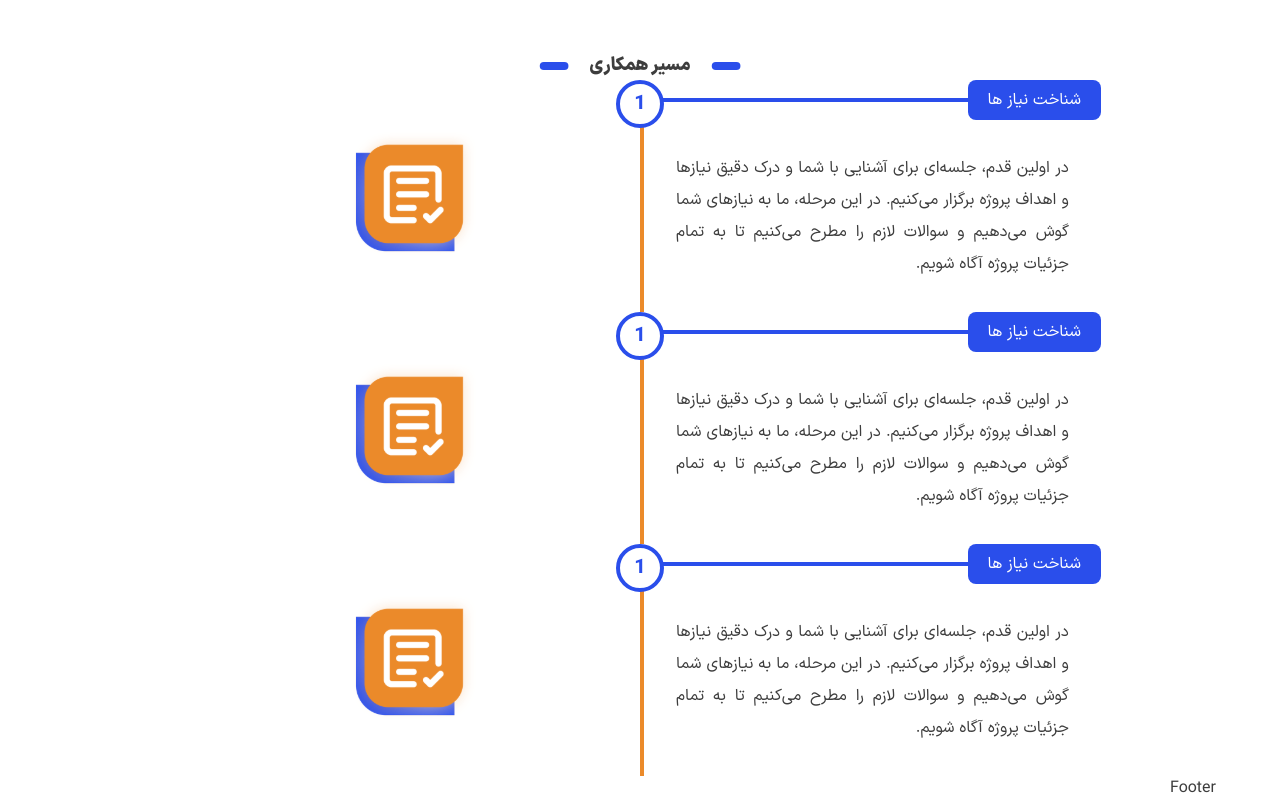
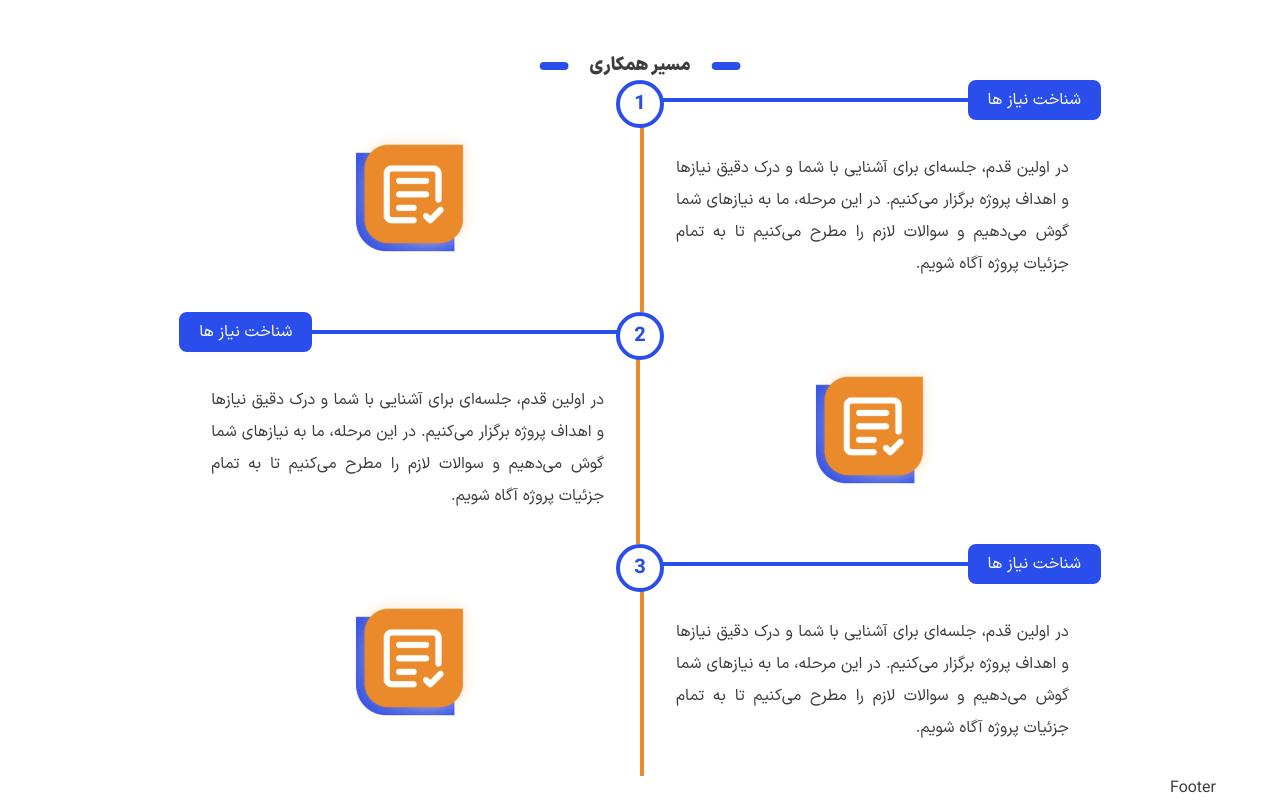
Before and after one commit to hoseinkoshkian/zeroteam, a Next.js app: page / in a window 1280 px wide. Shown: the part 1144-1944 px from the top of the page. Built offline with nearby package versions, Linux system fonts and the light colour scheme.

Commit message:
update path sec

```diff
--- a/src/app/components/OrderItems/OrderItem.tsx
+++ b/src/app/components/OrderItems/OrderItem.tsx
@@ -38,12 +38,12 @@ export default function OrderItem(
 ) {
   // let content : ReactElement = dir ?
   return (
-    <div id="order-item-container" className={`relative  w-[80%] flex justify-center items-center  mx-auto`} {...props}>
+    <div id="order-item-container" className={`relative  w-[80%] flex justify-center items-center  mx-auto ${dir ? "" : "flex-row-reverse"}`} {...props}>
       <div className=" absolute top-0 rounded-[50%] bg-white z-10  min-w-12 min-h-12 w-12 h-12 border-4 border-z-blue flex-grow  flex justify-center items-center  text-z-blue text-xl font-semibold">{number}</div>
 
      <div className="w-1/2">
 
-      <div className="w-full flex justify-between items-center  relative ">
+      <div className={`w-full flex justify-between items-center  relative ${dir ? "" : "flex-row-reverse"}`}>
 
         <h5 className="bg-z-blue min-w-fit px-5 py-2 rounded-lg text-white flex-grow">{title}</h5>
         <hr className="h-[4px] w-full bg-z-blue border-none outline-none" />
@@ -52,7 +52,7 @@ export default function OrderItem(
 
 
 
-     <div className=" leading-loose text-justify w-full p-8 border-l-[4px] border-z-yellow  ">
+     <div className={`leading-loose text-justify w-full p-8 ${dir ? "border-l-[4px]" : "border-r-[4px]"} border-z-yellow  `}>
 
      {text}
 
--- a/src/app/page.tsx
+++ b/src/app/page.tsx
@@ -80,8 +80,8 @@ export default function Main() {
       <section className="" id="cooperation-path">
         <LandingTitle text="مسیر همکاری" intent="blue" />
         <OrderItem text="در اولین قدم، جلسه‌ای برای آشنایی با شما و درک دقیق نیازها و اهداف پروژه برگزار می‌کنیم. در این مرحله، ما به نیازهای شما گوش می‌دهیم و سوالات لازم را مطرح می‌کنیم تا به تمام جزئیات پروژه آگاه شویم." title="شناخت نیاز ها" intent={"reqs"} number={1} dir={true} />
-        <OrderItem text="در اولین قدم، جلسه‌ای برای آشنایی با شما و درک دقیق نیازها و اهداف پروژه برگزار می‌کنیم. در این مرحله، ما به نیازهای شما گوش می‌دهیم و سوالات لازم را مطرح می‌کنیم تا به تمام جزئیات پروژه آگاه شویم." title="شناخت نیاز ها" intent={"reqs"} number={1} dir={true} />
-        <OrderItem text="در اولین قدم، جلسه‌ای برای آشنایی با شما و درک دقیق نیازها و اهداف پروژه برگزار می‌کنیم. در این مرحله، ما به نیازهای شما گوش می‌دهیم و سوالات لازم را مطرح می‌کنیم تا به تمام جزئیات پروژه آگاه شویم." title="شناخت نیاز ها" intent={"reqs"} number={1} dir={true} />
+        <OrderItem text="در اولین قدم، جلسه‌ای برای آشنایی با شما و درک دقیق نیازها و اهداف پروژه برگزار می‌کنیم. در این مرحله، ما به نیازهای شما گوش می‌دهیم و سوالات لازم را مطرح می‌کنیم تا به تمام جزئیات پروژه آگاه شویم." title="شناخت نیاز ها" intent={"reqs"} number={2} dir={false} />
+        <OrderItem text="در اولین قدم، جلسه‌ای برای آشنایی با شما و درک دقیق نیازها و اهداف پروژه برگزار می‌کنیم. در این مرحله، ما به نیازهای شما گوش می‌دهیم و سوالات لازم را مطرح می‌کنیم تا به تمام جزئیات پروژه آگاه شویم." title="شناخت نیاز ها" intent={"reqs"} number={3} dir={true} />
       </section>
     </main>
   );
```
